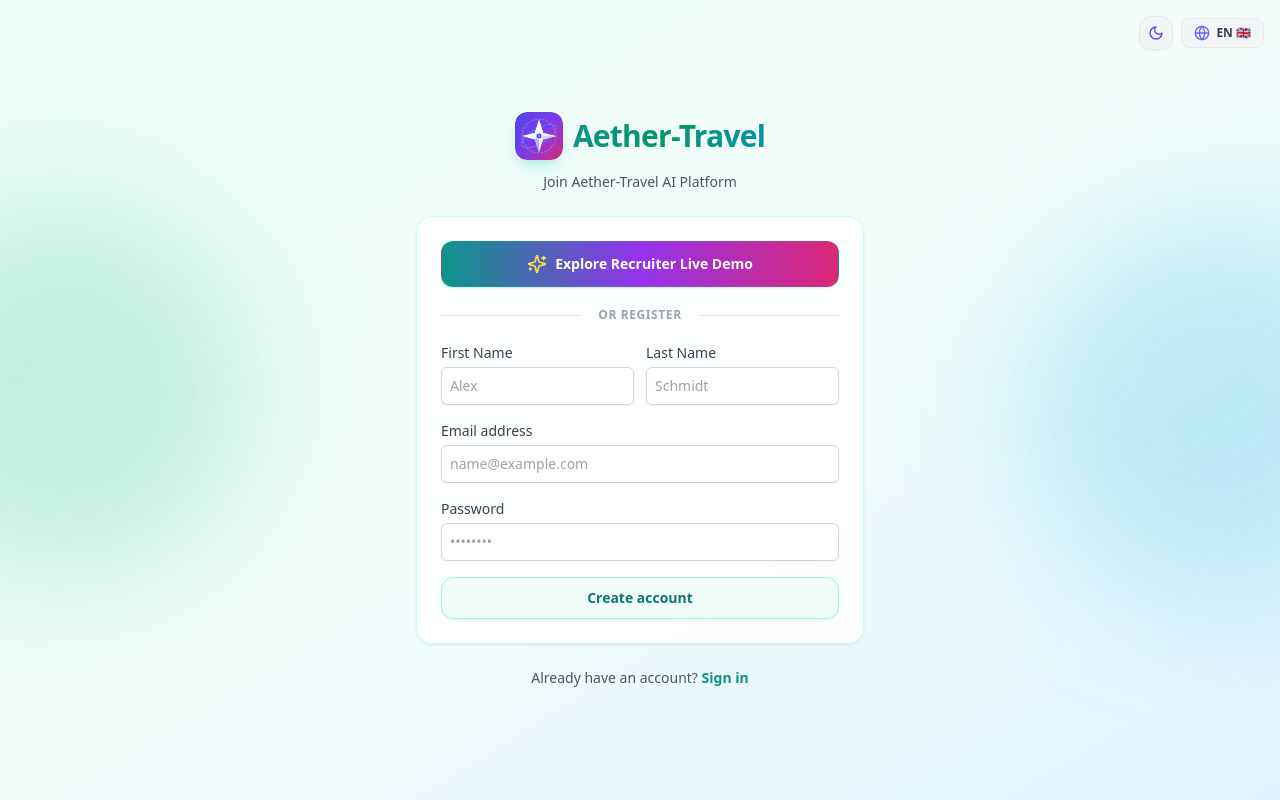
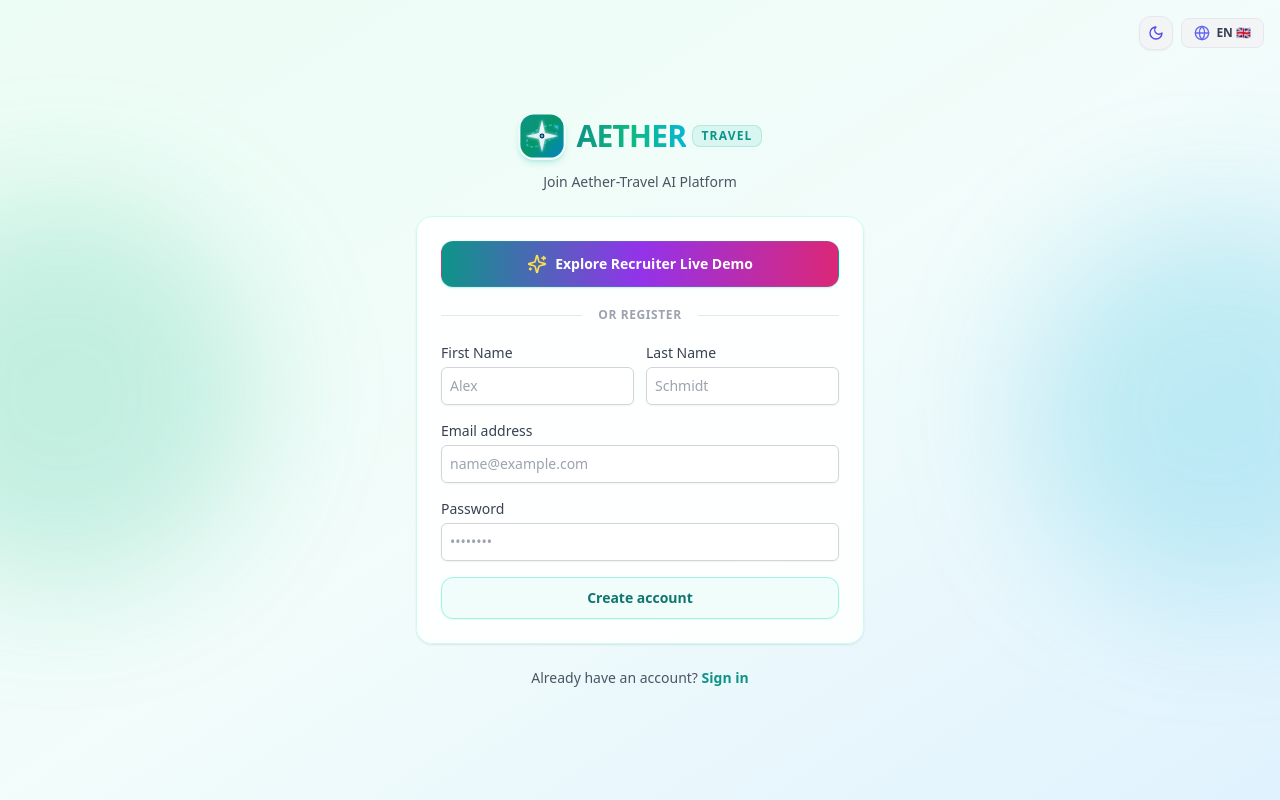
Before and after one commit to NohaCode-lab/Aether-Travel, a React (Vite) app: page /register in a window 1280 px wide. Built offline with nearby package versions, Linux system fonts and the light colour scheme; no server answers.

Commit message:
Fix UI layout alignment to remove big left margin, add unique SVG logo, and upgrade brand typography to non-wrapping AETHER TRAVEL badge

```diff
--- a/src/components/layout/DashboardLayout.tsx
+++ b/src/components/layout/DashboardLayout.tsx
@@ -12,9 +12,9 @@ export const DashboardLayout: React.FC<DashboardLayoutProps> = ({
   return (
     <div className="min-h-screen flex flex-col bg-transparent">
       <Navbar />
-      <div className="flex flex-1 max-w-7xl w-full mx-auto">
+      <div className="flex flex-1 w-full">
         <Sidebar />
-        <main className="flex-1 p-4 sm:p-6 md:p-8 overflow-y-auto">{children}</main>
+        <main className="flex-1 p-4 sm:p-6 md:p-8 overflow-y-auto max-w-full">{children}</main>
       </div>
     </div>
   );
--- a/src/components/layout/Navbar.tsx
+++ b/src/components/layout/Navbar.tsx
@@ -37,13 +37,13 @@ export const Navbar = () => {
   ];
 
   return (
-    <header className="bg-white/85 dark:bg-slate-900/85 backdrop-blur-xl border-b border-teal-100/80 dark:border-teal-900/40 shadow-sm sticky top-0 z-40 transition-colors">
-      <div className="max-w-7xl mx-auto px-4 sm:px-6 lg:px-8">
+    <header className="bg-white/85 dark:bg-slate-900/85 backdrop-blur-xl border-b border-teal-100/80 dark:border-teal-900/40 shadow-sm sticky top-0 z-40 transition-colors w-full">
+      <div className="w-full px-4 sm:px-6 md:px-8">
         <div className="flex justify-between items-center h-16 gap-4">
           <Logo size="md" />
 
           {/* Top Navbar Section Navigation Links (Desktop) */}
-          <nav className="hidden lg:flex items-center gap-1">
+          <nav className="hidden xl:flex items-center gap-1">
             {navigation.map((item) => {
               const Icon = item.icon;
               return (
@@ -83,7 +83,7 @@ export const Navbar = () => {
             {/* Mobile Hamburger Toggle Button */}
             <button
               onClick={() => setMobileMenuOpen(!mobileMenuOpen)}
-              className="lg:hidden p-2 rounded-xl text-gray-600 dark:text-gray-300 hover:bg-teal-50 dark:hover:bg-slate-800 border border-gray-200 dark:border-slate-700"
+              className="xl:hidden p-2 rounded-xl text-gray-600 dark:text-gray-300 hover:bg-teal-50 dark:hover:bg-slate-800 border border-gray-200 dark:border-slate-700"
               aria-label="Toggle Mobile Menu"
             >
               {mobileMenuOpen ? <X className="w-5 h-5" /> : <Menu className="w-5 h-5" />}
@@ -94,7 +94,7 @@ export const Navbar = () => {
 
       {/* Expandable Mobile Navigation Drawer */}
       {mobileMenuOpen && (
-        <div className="lg:hidden border-t border-teal-100 dark:border-teal-900/40 bg-white/95 dark:bg-slate-900/95 backdrop-blur-2xl px-4 pt-3 pb-4 space-y-2 animate-fade-in shadow-xl">
+        <div className="xl:hidden border-t border-teal-100 dark:border-teal-900/40 bg-white/95 dark:bg-slate-900/95 backdrop-blur-2xl px-4 pt-3 pb-4 space-y-2 animate-fade-in shadow-xl">
           <div className="grid grid-cols-2 gap-2">
             {navigation.map((item) => {
               const Icon = item.icon;
--- a/src/components/shared/Logo.tsx
+++ b/src/components/shared/Logo.tsx
@@ -7,33 +7,37 @@ interface LogoProps {
 
 export const Logo: React.FC<LogoProps> = ({ size = 'md', showText = true }) => {
   const sizeClasses = {
-    sm: 'w-6 h-6',
-    md: 'w-8 h-8',
+    sm: 'w-7 h-7',
+    md: 'w-9 h-9',
     lg: 'w-12 h-12',
   };
 
   const textClasses = {
-    sm: 'text-base font-bold',
-    md: 'text-xl font-extrabold',
-    lg: 'text-3xl font-black',
+    sm: 'text-base',
+    md: 'text-lg sm:text-xl',
+    lg: 'text-2xl sm:text-3xl',
   };
 
   return (
-    <div className="flex items-center gap-2.5 group cursor-pointer select-none">
-      <div className="relative">
+    <div className="flex items-center gap-2.5 group cursor-pointer select-none whitespace-nowrap flex-nowrap shrink-0">
+      <div className="relative shrink-0">
         <img
           src="/favicon.svg"
-          alt="Aether-Travel Logo"
-          className={`${sizeClasses[size]} rounded-xl shadow-lg shadow-teal-500/20 transition-transform duration-300 group-hover:scale-105`}
+          alt="Aether-Travel Unique Logo"
+          className={`${sizeClasses[size]} rounded-2xl shadow-md shadow-teal-500/20 transition-all duration-300 group-hover:scale-105 group-hover:shadow-teal-500/40`}
         />
-        <div className="absolute inset-0 rounded-xl bg-teal-500/20 opacity-0 group-hover:opacity-100 transition-opacity blur-xs" />
+        <div className="absolute inset-0 rounded-2xl bg-teal-400/20 opacity-0 group-hover:opacity-100 transition-opacity blur-sm" />
       </div>
+
       {showText && (
-        <span
-          className={`${textClasses[size]} bg-gradient-to-r from-teal-600 via-emerald-600 to-cyan-600 dark:from-teal-300 dark:via-emerald-400 dark:to-cyan-300 bg-clip-text text-transparent tracking-tight font-sans`}
-        >
-          Aether-Travel
-        </span>
+        <div className={`flex items-center gap-1.5 font-sans ${textClasses[size]}`}>
+          <span className="font-extrabold tracking-tight bg-gradient-to-r from-teal-600 via-emerald-500 to-cyan-500 dark:from-teal-300 dark:via-emerald-300 dark:to-cyan-200 bg-clip-text text-transparent">
+            AETHER
+          </span>
+          <span className="font-black tracking-widest text-[10px] sm:text-xs px-2 py-0.5 rounded-lg bg-teal-500/10 text-teal-600 dark:bg-teal-400/15 dark:text-teal-300 border border-teal-500/20 dark:border-teal-400/30 uppercase">
+            TRAVEL
+          </span>
+        </div>
       )}
     </div>
   );
```
Also changed, not shown: public/favicon.svg.
